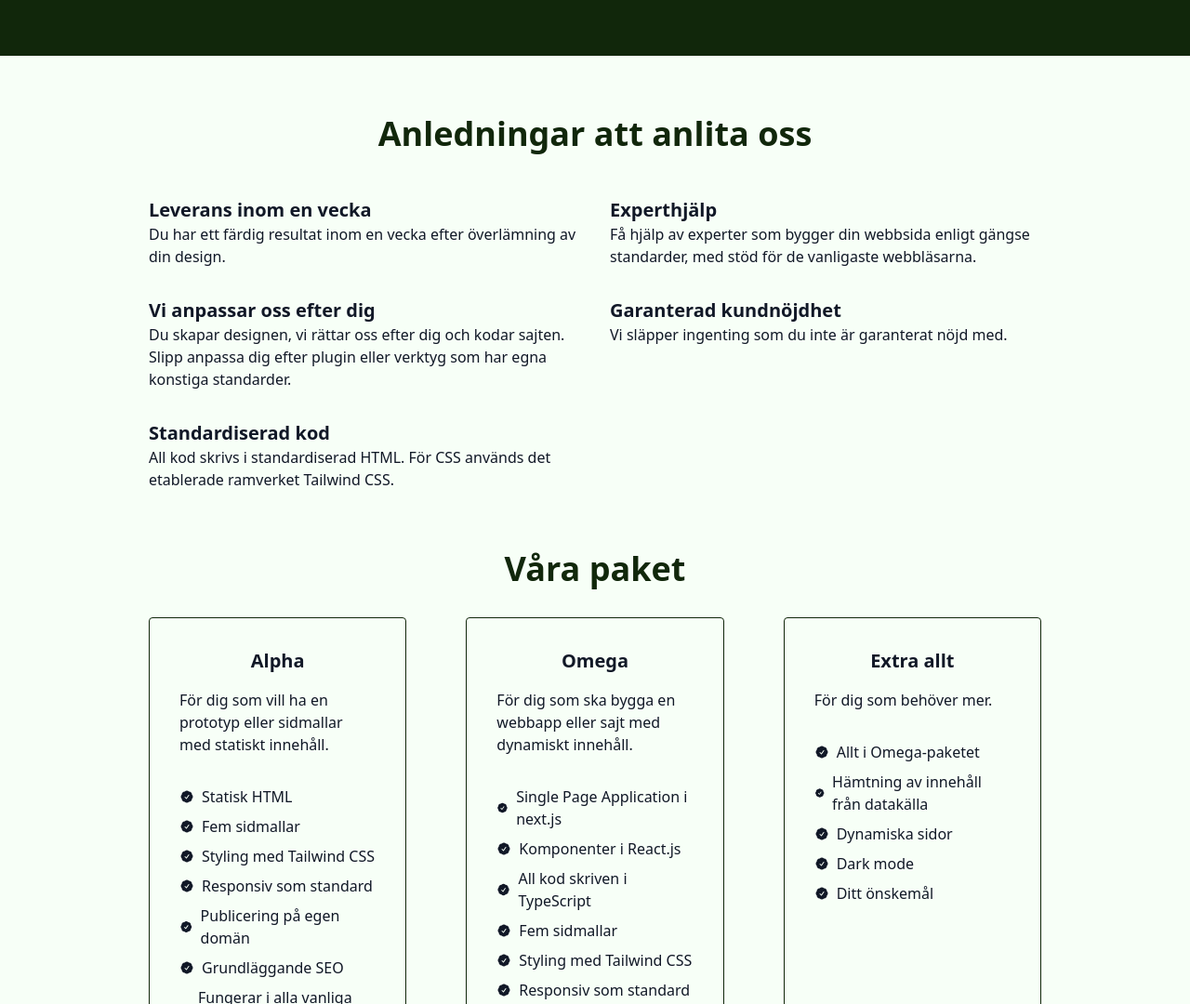
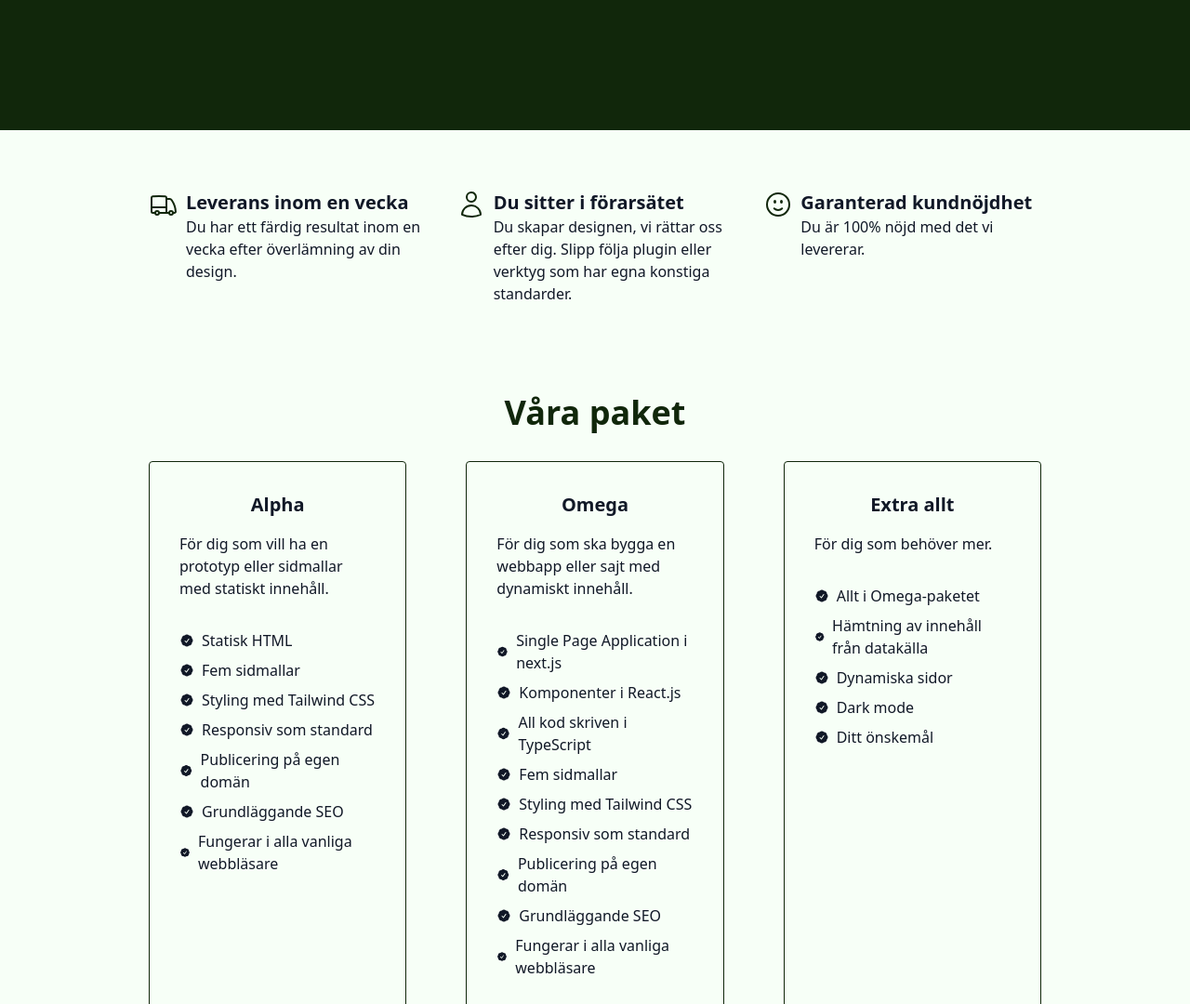
Before and after one commit to gish/kodjobb.se, a website: page src/index.html in a window 1280 px wide. Shown: the part 580-1660 px from the top of the page at 93% size. Drawn offline with nearby package versions, Linux system fonts and the light colour scheme; files that its build step writes are made by us from their sources.

Commit message:
feat: add selling points below hero

```diff
--- a/src/index.html
+++ b/src/index.html
@@ -17,7 +17,7 @@
   <body class="bg-primary text-gray-900 dark:bg-gray-600 dark:text-gray-300">
     <div class="bg-secondary">
       <div
-        class="container mx-auto flex h-[80vh] max-w-5xl flex-col justify-center bg-secondary px-8 py-8 text-primary"
+        class="container mx-auto flex h-[90vh] max-w-5xl flex-col justify-center bg-secondary px-8 py-8 text-primary"
       >
         <h1 class="text-md">Design till kod</h1>
         <h2 class="text-4xl font-bold">Snabba upp lansering av webbsidor</h2>
@@ -51,50 +51,78 @@
       </div>
     </div>
     <div class="container mx-auto max-w-5xl px-4 pt-16 md:px-8">
-      <h2
-        class="text-center text-4xl font-bold text-secondary dark:text-gray-300"
+      <div class="grid grid-cols-1 gap-8 md:grid-cols-3">
+        <div class="flex">
+          <svg
+            xmlns="http://www.w3.org/2000/svg"
+            fill="none"
+            viewBox="0 0 24 24"
+            stroke-width="1.5"
+            stroke="currentColor"
+            class="h-8 w-8 flex-none text-secondary dark:text-gray-300"
           >
-        Anledningar att anlita oss
-      </h2>
-      <div class="mt-12 grid grid-cols-1 gap-8 md:grid-cols-2">
-        <div>
+            <path
+              stroke-linecap="round"
+              stroke-linejoin="round"
+              d="M8.25 18.75a1.5 1.5 0 01-3 0m3 0a1.5 1.5 0 00-3 0m3 0h6m-9 0H3.375a1.125 1.125 0 01-1.125-1.125V14.25m17.25 4.5a1.5 1.5 0 01-3 0m3 0a1.5 1.5 0 00-3 0m3 0h1.125c.621 0 1.129-.504 1.09-1.124a17.902 17.902 0 00-3.213-9.193 2.056 2.056 0 00-1.58-.86H14.25M16.5 18.75h-2.25m0-11.177v-.958c0-.568-.422-1.048-.987-1.106a48.554 48.554 0 00-10.026 0 1.106 1.106 0 00-.987 1.106v7.635m12-6.677v6.677m0 4.5v-4.5m0 0h-12"
+            />
+          </svg>
+
+          <div class="ml-2">
             <p class="text-xl font-bold">Leverans inom en vecka</p>
             <p class="text-base">
               Du har ett färdig resultat inom en vecka efter överlämning av din
               design.
             </p>
           </div>
-        <div>
-          <p class="text-xl font-bold">Experthjälp</p>
+        </div>
+        <div class="flex">
+          <svg
+            xmlns="http://www.w3.org/2000/svg"
+            fill="none"
+            viewBox="0 0 24 24"
+            stroke-width="1.5"
+            stroke="currentColor"
+            class="h-8 w-8 flex-none text-secondary dark:text-gray-300"
+          >
+            <path
+              stroke-linecap="round"
+              stroke-linejoin="round"
+              d="M15.75 6a3.75 3.75 0 11-7.5 0 3.75 3.75 0 017.5 0zM4.501 20.118a7.5 7.5 0 0114.998 0A17.933 17.933 0 0112 21.75c-2.676 0-5.216-.584-7.499-1.632z"
+            />
+          </svg>
+          <div class="ml-2">
+            <p class="text-xl font-bold">Du sitter i förarsätet</p>
             <p class="text-base">
-            Få hjälp av experter som bygger din webbsida enligt gängse
-            standarder, med stöd för de vanligaste webbläsarna.
-          </p>
-        </div>
-        <div>
-          <p class="text-xl font-bold">Vi anpassar oss efter dig</p>
-          <p class="text-base">
-            Du skapar designen, vi rättar oss efter dig och kodar sajten. Slipp
-            anpassa dig efter plugin eller verktyg som har egna konstiga
-            standarder.
-          </p>
-        </div>
-        <div>
-          <p class="text-xl font-bold">Garanterad kundnöjdhet</p>
-          <p class="text-base">
-            Vi släpper ingenting som du inte är garanterat nöjd med.
-          </p>
-        </div>
-        <div>
-          <p class="text-xl font-bold">Standardiserad kod</p>
-          <p class="text-base">
-            All kod skrivs i standardiserad HTML. För CSS används det etablerade
-            ramverket Tailwind CSS.
+              Du skapar designen, vi rättar oss efter dig. Slipp följa plugin
+              eller verktyg som har egna konstiga standarder.
             </p>
           </div>
         </div>
+        <div class="flex">
+          <svg
+            xmlns="http://www.w3.org/2000/svg"
+            fill="none"
+            viewBox="0 0 24 24"
+            stroke-width="1.5"
+            stroke="currentColor"
+            class="h-8 w-8 flex-none text-secondary dark:text-gray-300"
+          >
+            <path
+              stroke-linecap="round"
+              stroke-linejoin="round"
+              d="M15.182 15.182a4.5 4.5 0 01-6.364 0M21 12a9 9 0 11-18 0 9 9 0 0118 0zM9.75 9.75c0 .414-.168.75-.375.75S9 10.164 9 9.75 9.168 9 9.375 9s.375.336.375.75zm-.375 0h.008v.015h-.008V9.75zm5.625 0c0 .414-.168.75-.375.75s-.375-.336-.375-.75.168-.75.375-.75.375.336.375.75zm-.375 0h.008v.015h-.008V9.75z"
+            />
+          </svg>
+
+          <div class="ml-2">
+            <p class="text-xl font-bold">Garanterad kundnöjdhet</p>
+            <p class="text-base">Du är 100% nöjd med det vi levererar.</p>
           </div>
-    <div class="container mx-auto max-w-5xl px-4 pt-16 md:px-8">
+        </div>
+      </div>
+    </div>
+    <div class="container mx-auto max-w-5xl px-4 pt-24 md:px-8">
       <h2
         class="text-center text-4xl font-bold text-secondary dark:text-gray-300"
       >
```
Lines whose indentation alone changed are shown as unchanged.
